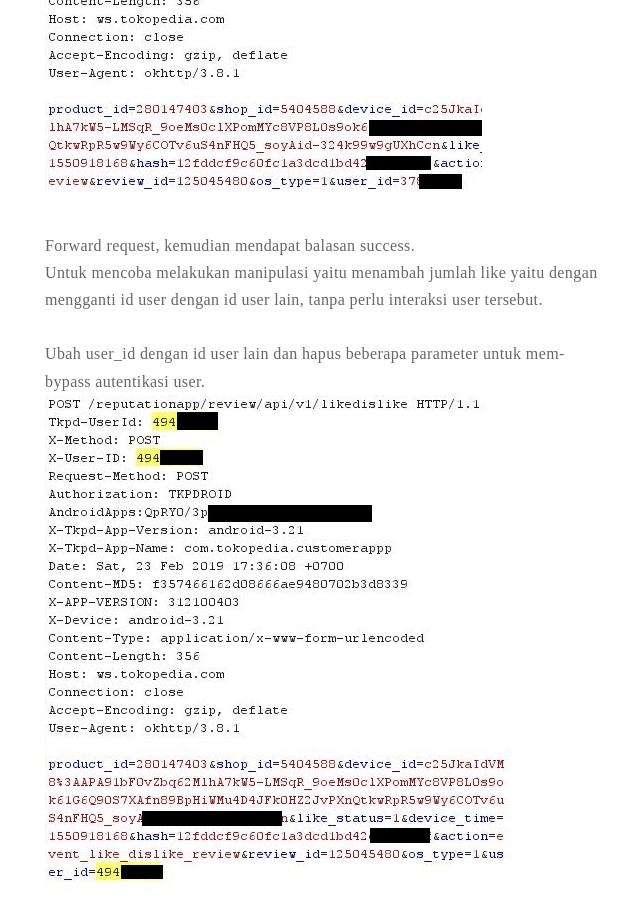
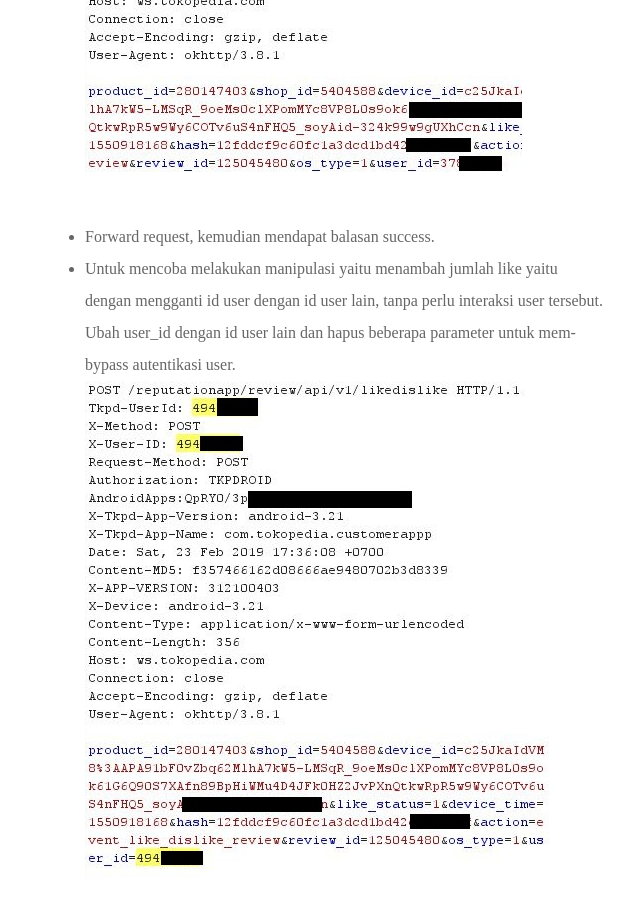
Before and after one commit to fadhilthomas/fadhilthomas.github.io, a Jekyll site: the page built from _posts/2019-06-23-bug-bounty-tokopedia-01.md, in a window 1280 px wide and 900 px high, scrolled down 2529 px. Shown: the whole window, without its empty margins (315-955 px from the left). Built offline with Jekyll 4.4.1, drawn with Linux system fonts in a browser that asks for light colours; some web fonts are replaced; comment, search, counter and statistics services are not loaded; some of the changed lines change nothing that is shown; some of the changed text lies outside the part shown.

Commit message:
update_tokopedia01

```diff
--- a/_posts/2019-06-23-bug-bounty-tokopedia-01.md
+++ b/_posts/2019-06-23-bug-bounty-tokopedia-01.md
@@ -33,37 +33,31 @@
 
 ----
 ## Steps to Reproduce
-Login ke dalam akun Tokopeda.
+* Login ke dalam akun Tokopeda dan buka halaman ulasan suatu produk.
 <br/>
 <br/>
-Buka halaman ulasan suatu produk.
-<br/>
-<br/>
-Intercept koneksi request, klik tombol like suatu review.
+* Intercept koneksi request, klik tombol like suatu review.
 ![alt text](https://github.com/fadhilthomas/fadhilthomas.github.io/raw/master/assets/images/tokopedia01/img2.jpg)
 <br/>
 <br/>
-Dalam koneksi request yang ter-intercept, ada beberapa parameter yaitu:
+* Dalam koneksi request yang ter-intercept, ada beberapa parameter yaitu:
 **product_id** adalah id product yang direview
 **shop_id** adalah id toko
 **user_id** adalah id user yang melakukan like
 ![alt text](https://github.com/fadhilthomas/fadhilthomas.github.io/raw/master/assets/images/tokopedia01/img3.jpg)
 <br/>
 <br/>
-Forward request, kemudian mendapat balasan success.
+* Forward request, kemudian mendapat balasan success.
 <br/>
-Untuk mencoba melakukan manipulasi yaitu menambah jumlah like yaitu dengan mengganti id user dengan id user lain, tanpa perlu interaksi user tersebut.
-<br/>
-<br/>
-Ubah user_id dengan id user lain dan hapus beberapa parameter untuk mem-bypass autentikasi user.
+* Untuk mencoba melakukan manipulasi yaitu menambah jumlah like yaitu dengan mengganti id user dengan id user lain, tanpa perlu interaksi user tersebut. Ubah user_id dengan id user lain dan hapus beberapa parameter untuk mem-bypass autentikasi user.
 ![alt text](https://github.com/fadhilthomas/fadhilthomas.github.io/raw/master/assets/images/tokopedia01/img4.jpg)
 <br/>
 <br/>
-Forward request lagi.
+* Forward request lagi.
 ![alt text](https://github.com/fadhilthomas/fadhilthomas.github.io/raw/master/assets/images/tokopedia01/img5.jpg)
 <br/>
 <br/>
-Jumlah like bertambah.
+* Jumlah like bertambah.
 <br/>
 ![alt text](https://github.com/fadhilthomas/fadhilthomas.github.io/raw/master/assets/images/tokopedia01/img6.jpg)
 <br/>
```
